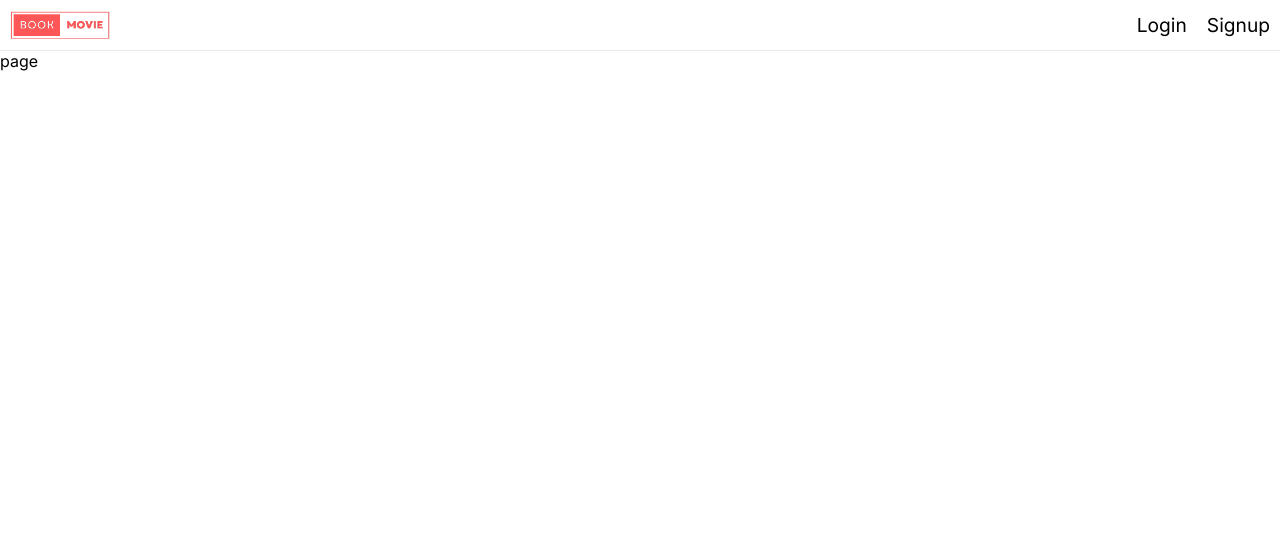
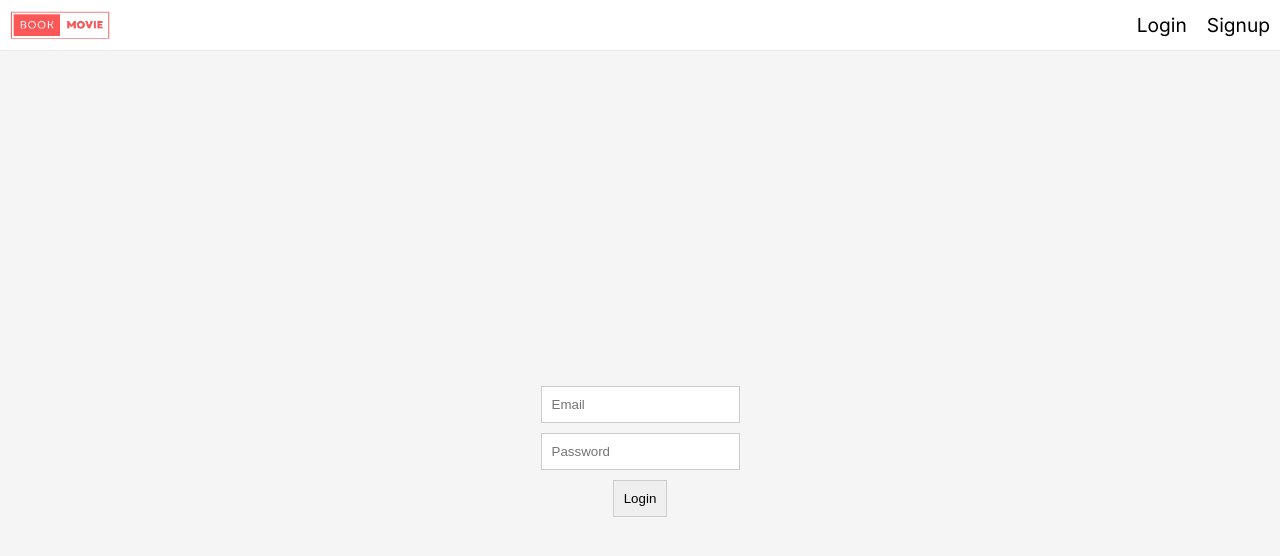
Before and after one commit to AlexKomanov/movies-admin, a Next.js app: page /pages/auth/signin in a window 1280 px wide. Shown: the top 556 px of the page. Built offline with nearby package versions, Linux system fonts and the light colour scheme; no server answers.

Commit message:
adding signin component and admin validation

```diff
--- a/src/app/pages/auth/signin/page.tsx
+++ b/src/app/pages/auth/signin/page.tsx
@@ -1,9 +1,69 @@
-import React from 'react'
+"use client";
+import React, { useState } from 'react';
+import { toast } from 'react-toastify';
 
-const page = () => {
+const SigninPage = () => {
+
+  const [email, setEmail] = useState('');
+  const [password, setPassword] = useState('');
+
+  const handleSignin = async () => {
+    try {
+      const response = await fetch(process.env.NEXT_PUBLIC_BACKEND_API + '/admin/login', {
+        method: 'POST',
+        headers: {
+          'Content-Type': 'application/json',
+        },
+        body: JSON.stringify({ email, password }),
+        credentials: 'include' // e.g. getting cookies from the backend
+      });
+
+      if (response.ok) {
+        const data = await response.json();
+        // Handle successful login, e.g., store adminAuthToken in a secure way
+        console.log('Admin loggged in successfully', data);
+
+        toast.success('Welcome back!', {
+          position: toast.POSITION.TOP_CENTER,
+        });
+
+        setTimeout(() => {
+          window.location.href = '/pages/movie/createmovie';
+        }, 3000);
+
+
+      } else {
+        // Handle login error
+        console.error('Admin login was failed', response.statusText);
+        toast.error('Admin login was failed', {
+          position: toast.POSITION.TOP_CENTER,
+        });
+      }
+    }
+    catch (error) {
+      toast.error('An error occurred during login'), {
+        position: toast.POSITION.TOP_CENTER
+      };
+      console.error('An error occurred during login', error);
+    }
+  }
   return (
-    <div>page</div>
+    <div className='formpage'>
+      <input
+        type='email'
+        placeholder='Email'
+        value={email}
+        onChange={(e) => setEmail(e.target.value)}
+      />
+      <input
+        type='password'
+        placeholder='Password'
+        value={password}
+        onChange={(e) => setPassword(e.target.value)}
+      />
+      <button onClick={handleSignin}>Login</button>
+    </div>
   )
 }
 
-export default page
+export default SigninPage
--- a/src/app/pages/auth/signup/page.tsx
+++ b/src/app/pages/auth/signup/page.tsx
@@ -22,7 +22,7 @@ const SignupPage = () => {
       if (response.ok) {
         const data = await response.json();
         // Handle successful login, e.g., store adminAuthToken in a secure way
-        console.log('Admin login successful', data);
+        console.log('Admin registered successfully', data);
 
         toast.success('Admin Registered Successfully!!!', {
           position: toast.POSITION.TOP_CENTER,
--- a/src/components/Navbar/Navbar.tsx
+++ b/src/components/Navbar/Navbar.tsx
@@ -8,6 +8,36 @@ import logo from './logo.png';
 const Navbar = () => {
 
   const [isAdminAuthenticated, setIsAdminAuthenticated] = useState(false);
+
+  const checkAdminAuthentication = async () => {
+    try {
+      const response = await fetch(process.env.NEXT_PUBLIC_BACKEND_API + '/admin/checklogin', {
+        method: 'GET',
+        headers: {
+          'Content-Type': 'application/json',
+        },
+        credentials: 'include'
+
+      });
+      if (response.ok) {
+        // Admin is authenticated
+        setIsAdminAuthenticated(true);
+      } else {
+        // Admin is not authenticated
+        setIsAdminAuthenticated(false);
+
+      }
+    }
+    catch (error) {
+      console.error('An error occurred during admin authentication check', error);
+      setIsAdminAuthenticated(false);
+
+    }
+  }
+
+  useEffect(() => {
+    checkAdminAuthentication();
+  }, []);
 
 
   return (
```
